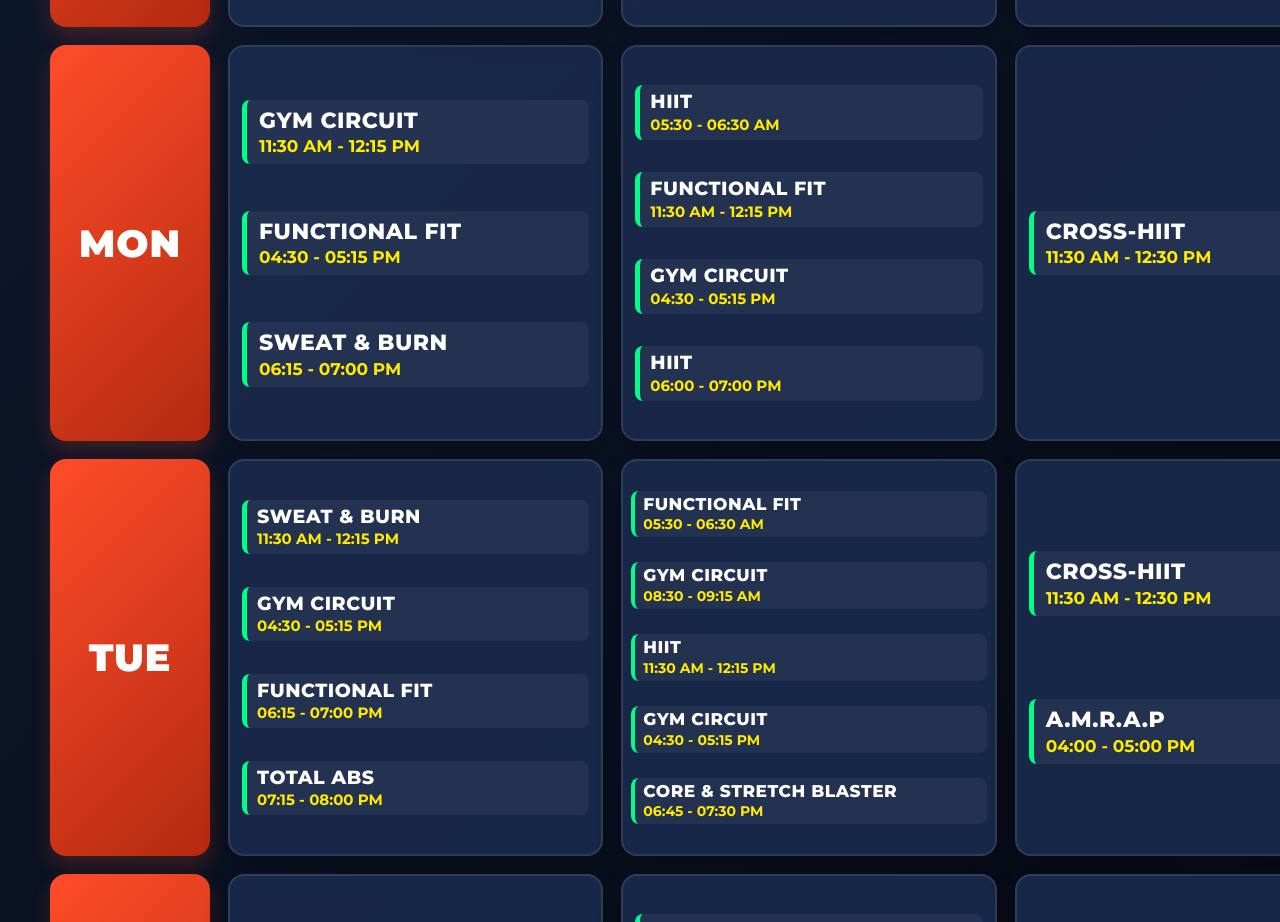
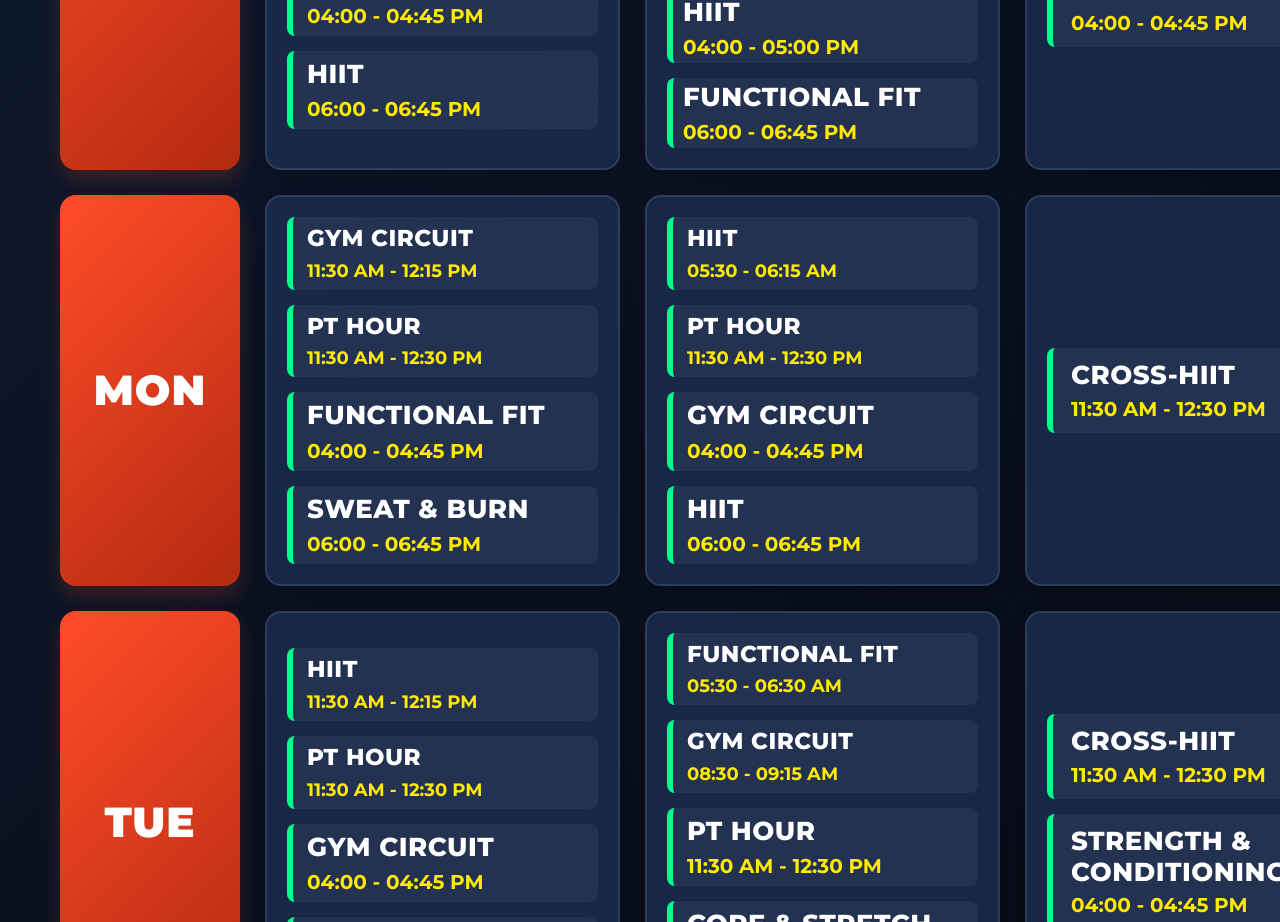
Before and after one commit to ahmemt0a/fitness-schedule, a plain HTML site: page index.html in a window 1280 px wide. Shown: the part 838-1760 px from the top of the page. Drawn offline with Linux system fonts and the light colour scheme.

Commit message:
Revise fitness schedule layout and styling
Updated the fitness schedule layout and styles for better visibility and usability.

```diff
--- a/index.html
+++ b/index.html
@@ -12,7 +12,7 @@
             padding: 0;
         }
 
-        /* Fixed Portrait Canvas Layout - Strict Dimensions Preserved */
+        /* Fixed Portrait Canvas Layout - Brightened background shell */
         body {
             font-family: 'Montserrat', 'Segoe UI', Roboto, sans-serif;
             background: linear-gradient(135deg, #101c33 0%, #0a1120 50%, #04070f 100%);
@@ -22,7 +22,7 @@
             overflow: hidden;
             display: flex;
             flex-direction: column;
-            padding: 70px 50px;
+            padding: 90px 60px;
         }
 
         /* Vibrancy Accent Background Rings */
@@ -50,12 +50,12 @@
 
         header {
             text-align: center;
-            margin-bottom: 40px;
+            margin-bottom: 70px;
             flex-shrink: 0;
         }
 
         h1 {
-            font-size: 82px;
+            font-size: 90px;
             font-weight: 900;
             text-transform: uppercase;
             letter-spacing: 4px;
@@ -66,21 +66,21 @@
         }
 
         .subtitle {
-            font-size: 32px;
-            color: #00ff88;
+            font-size: 36px;
+            color: #00ff88; /* Vibrant neon green for timing subhead */
             text-transform: uppercase;
             letter-spacing: 6px;
-            margin-top: 12px;
+            margin-top: 20px;
             font-weight: 800;
         }
 
-        /* Rigid Structural Grid Matrix Configuration - Scaled to fit 2592px precisely */
+        /* Rigid Structural Grid Matrix Configuration */
         .grid-table {
             flex: 1;
             display: grid;
-            grid-template-columns: 160px 1fr 1fr 1fr;
-            grid-template-rows: 90px repeat(5, minmax(0, 1fr));
-            gap: 18px;
+            grid-template-columns: 180px 1fr 1fr 1fr;
+            grid-template-rows: 110px repeat(5, 1fr); /* Divides rows equally down screen heights */
+            gap: 25px;
             min-height: 0;
         }
 
@@ -91,12 +91,12 @@
             display: flex;
             align-items: center;
             justify-content: center;
-            font-size: 32px;
+            font-size: 36px;
             font-weight: 900;
             text-transform: uppercase;
             letter-spacing: 2px;
             text-align: center;
-            padding: 8px;
+            padding: 10px;
             border-radius: 12px;
             box-shadow: 0 8px 20px rgba(0,0,0,0.3);
         }
@@ -111,7 +111,7 @@
         .day-label {
             background: linear-gradient(135deg, #ff4c29 0%, #b32a10 100%);
             font-weight: 900;
-            font-size: 38px;
+            font-size: 42px;
             display: flex;
             align-items: center;
             justify-content: center;
@@ -124,123 +124,120 @@
 
         /* High Visibility Brightened Schedule Cells */
         .class-cell {
-            background: rgba(26, 43, 77, 0.9);
+            background: rgba(26, 43, 77, 0.9); /* Opaque background stops display washout */
             border: 2px solid rgba(255, 255, 255, 0.1);
             border-radius: 16px;
-            padding: 12px;
+            padding: 20px;
             display: flex;
             flex-direction: column;
-            justify-content: space-evenly;
-            gap: 6px;
+            justify-content: center;
+            gap: 15px;
             box-shadow: 0 10px 25px rgba(0,0,0,0.2);
-            overflow: hidden;
         }
 
         /* Individual Fitness Session Blocks */
         .class-item {
             background: rgba(255, 255, 255, 0.05);
-            border-left: 5px solid #00ff88;
-            padding: 8px 12px;
+            border-left: 6px solid #00ff88; /* Neon green marker for single sessions */
+            padding: 12px 18px;
             border-radius: 8px;
             display: flex;
             flex-direction: column;
             justify-content: center;
-            min-height: 0;
+        }
+
+        /* Shifts design layout if a single cell holds 3+ sessions to guarantee fit */
+        .class-cell div:nth-last-child(n+3),
+        .class-cell div:nth-last-child(n+3) ~ div {
+            padding: 8px 14px;
+            gap: 2px;
         }
 
         .class-name {
-            font-size: 22px;
+            font-size: 26px;
             font-weight: 800;
             color: #ffffff;
             display: block;
-            line-height: 1.15;
+            line-height: 1.2;
             text-transform: uppercase;
             letter-spacing: 0.5px;
         }
 
         .class-time {
-            color: #ffea00;
-            font-size: 17px;
+            color: #ffea00; /* Ultra-bright yellow for timing clocks */
+            font-size: 20px;
             font-weight: 700;
             display: block;
-            margin-top: 3px;
+            margin-top: 5px;
         }
 
-        /* Dynamic scale down for cells containing 4 items */
-        .class-cell:has(> .class-item:nth-child(4)) .class-item {
-            padding: 6px 10px;
+        /* Compress slightly for super heavy density cells to fit flawlessly */
+        .class-cell div:nth-last-child(n+3) .class-name {
+            font-size: 23px;
         }
-        .class-cell:has(> .class-item:nth-child(4)) .class-name {
-            font-size: 19px;
-        }
-        .class-cell:has(> .class-item:nth-child(4)) .class-time {
-            font-size: 15px;
-            margin-top: 2px;
+        .class-cell div:nth-last-child(n+3) .class-time {
+            font-size: 18px;
         }
 
-        /* Dynamic scale down for high-density cells containing 5 items */
-        .class-cell:has(> .class-item:nth-child(5)) {
-            padding: 8px;
-            gap: 4px;
+        /* Ensure cells with 5 items fit without breaking */
+        .class-cell div:nth-last-child(n+5),
+        .class-cell div:nth-last-child(n+5) ~ div {
+            padding: 4px 10px;
         }
-        .class-cell:has(> .class-item:nth-child(5)) .class-item {
-            padding: 4px 8px;
-            border-left-width: 4px;
+        .class-cell div:nth-last-child(n+5) .class-name {
+            font-size: 18px;
         }
-        .class-cell:has(> .class-item:nth-child(5)) .class-name {
-            font-size: 17px;
-        }
-        .class-cell:has(> .class-item:nth-child(5)) .class-time {
-            font-size: 14px;
-            margin-top: 1px;
+        .class-cell div:nth-last-child(n+5) .class-time {
+            font-size: 16px;
         }
     </style>
 </head>
 <body>
 
     <header>
-        <h1>Wellness & Fitness Classes</h1>
-        <div class="subtitle">Male Only</div>
+        <h1>Fitness Classes Schedule</h1>
+        <div class="subtitle">FOR MALE</div>
     </header>
 
     <div class="grid-table">
         <div class="col-header">Days</div>
         <div class="col-header location">Al Farhah</div>
         <div class="col-header location">Al Sa'adah</div>
-        <div class="col-header location">CrossFit</div>
+        <div class="col-header location">Oasis</div>
 
         <!-- SUNDAY -->
         <div class="day-label">Sun</div>
         <div class="class-cell">
             <div class="class-item"><span class="class-name">Sweat &amp; Burn</span><span class="class-time">11:30 AM - 12:15 PM</span></div>
-            <div class="class-item"><span class="class-name">Gym Circuit</span><span class="class-time">04:30 - 05:15 PM</span></div>
-            <div class="class-item"><span class="class-name">HIIT</span><span class="class-time">06:15 - 07:00 PM</span></div>
-            <div class="class-item"><span class="class-name">Total Abs</span><span class="class-time">07:15 - 08:00 PM</span></div>
+            <div class="class-item"><span class="class-name">PT Hour</span><span class="class-time">11:30 AM - 12:30 PM</span></div>
+            <div class="class-item"><span class="class-name">Gym Circuit</span><span class="class-time">04:00 - 04:45 PM</span></div>
+            <div class="class-item"><span class="class-name">HIIT</span><span class="class-time">06:00 - 06:45 PM</span></div>
         </div>
         <div class="class-cell">
             <div class="class-item"><span class="class-name">Functional Fit</span><span class="class-time">05:30 - 06:30 AM</span></div>
             <div class="class-item"><span class="class-name">Gym Circuit</span><span class="class-time">08:30 - 09:15 AM</span></div>
-            <div class="class-item"><span class="class-name">HIIT</span><span class="class-time">11:30 AM - 12:15 PM</span></div>
-            <div class="class-item"><span class="class-name">Gym Circuit</span><span class="class-time">04:30 - 05:15 PM</span></div>
-            <div class="class-item"><span class="class-name">Functional Fit</span><span class="class-time">06:45 - 07:30 PM</span></div>
+            <div class="class-item"><span class="class-name">PT Hour</span><span class="class-time">11:30 AM - 12:30 PM</span></div>
+            <div class="class-item"><span class="class-name">HIIT</span><span class="class-time">04:00 - 05:00 PM</span></div>
+            <div class="class-item"><span class="class-name">Functional Fit</span><span class="class-time">06:00 - 06:45 PM</span></div>
         </div>
         <div class="class-cell">
-            <div class="class-item"><span class="class-name">Cross-HIIT</span><span class="class-time">11:30 AM - 12:30 PM</span></div>
-            <div class="class-item"><span class="class-name">MetCon</span><span class="class-time">04:00 - 05:00 PM</span></div>
+            <div class="class-item"><span class="class-name">Cross-HIIT</span><span class="class-time">11:30 AM - 12:15 PM</span></div>
+            <div class="class-item"><span class="class-name">MetCon</span><span class="class-time">04:00 - 04:45 PM</span></div>
         </div>
 
         <!-- MONDAY -->
         <div class="day-label">Mon</div>
         <div class="class-cell">
             <div class="class-item"><span class="class-name">Gym Circuit</span><span class="class-time">11:30 AM - 12:15 PM</span></div>
-            <div class="class-item"><span class="class-name">Functional Fit</span><span class="class-time">04:30 - 05:15 PM</span></div>
-            <div class="class-item"><span class="class-name">Sweat &amp; Burn</span><span class="class-time">06:15 - 07:00 PM</span></div>
+            <div class="class-item"><span class="class-name">PT Hour</span><span class="class-time">11:30 AM - 12:30 PM</span></div>
+            <div class="class-item"><span class="class-name">Functional Fit</span><span class="class-time">04:00 - 04:45 PM</span></div>
+            <div class="class-item"><span class="class-name">Sweat &amp; Burn</span><span class="class-time">06:00 - 06:45 PM</span></div>
         </div>
         <div class="class-cell">
-            <div class="class-item"><span class="class-name">HIIT</span><span class="class-time">05:30 - 06:30 AM</span></div>
-            <div class="class-item"><span class="class-name">Functional Fit</span><span class="class-time">11:30 AM - 12:15 PM</span></div>
-            <div class="class-item"><span class="class-name">Gym Circuit</span><span class="class-time">04:30 - 05:15 PM</span></div>
-            <div class="class-item"><span class="class-name">HIIT</span><span class="class-time">06:00 - 07:00 PM</span></div>
+            <div class="class-item"><span class="class-name">HIIT</span><span class="class-time">05:30 - 06:15 AM</span></div>
+            <div class="class-item"><span class="class-name">PT Hour</span><span class="class-time">11:30 AM - 12:30 PM</span></div>
+            <div class="class-item"><span class="class-name">Gym Circuit</span><span class="class-time">04:00 - 04:45 PM</span></div>
+            <div class="class-item"><span class="class-name">HIIT</span><span class="class-time">06:00 - 06:45 PM</span></div>
         </div>
         <div class="class-cell">
             <div class="class-item"><span class="class-name">Cross-HIIT</span><span class="class-time">11:30 AM - 12:30 PM</span></div>
@@ -249,37 +246,36 @@
         <!-- TUESDAY -->
         <div class="day-label">Tue</div>
         <div class="class-cell">
-            <div class="class-item"><span class="class-name">Sweat &amp; Burn</span><span class="class-time">11:30 AM - 12:15 PM</span></div>
-            <div class="class-item"><span class="class-name">Gym Circuit</span><span class="class-time">04:30 - 05:15 PM</span></div>
-            <div class="class-item"><span class="class-name">Functional Fit</span><span class="class-time">06:15 - 07:00 PM</span></div>
-            <div class="class-item"><span class="class-name">Total Abs</span><span class="class-time">07:15 - 08:00 PM</span></div>
+            <div class="class-item"><span class="class-name">HIIT</span><span class="class-time">11:30 AM - 12:15 PM</span></div>
+            <div class="class-item"><span class="class-name">PT Hour</span><span class="class-time">11:30 AM - 12:30 PM</span></div>
+            <div class="class-item"><span class="class-name">Gym Circuit</span><span class="class-time">04:00 - 04:45 PM</span></div>
+            <div class="class-item"><span class="class-name">Functional Fit</span><span class="class-time">06:00 - 06:45 PM</span></div>
         </div>
         <div class="class-cell">
             <div class="class-item"><span class="class-name">Functional Fit</span><span class="class-time">05:30 - 06:30 AM</span></div>
             <div class="class-item"><span class="class-name">Gym Circuit</span><span class="class-time">08:30 - 09:15 AM</span></div>
-            <div class="class-item"><span class="class-name">HIIT</span><span class="class-time">11:30 AM - 12:15 PM</span></div>
-            <div class="class-item"><span class="class-name">Gym Circuit</span><span class="class-time">04:30 - 05:15 PM</span></div>
-            <div class="class-item"><span class="class-name">Core &amp; Stretch Blaster</span><span class="class-time">06:45 - 07:30 PM</span></div>
+            <div class="class-item"><span class="class-name">PT Hour</span><span class="class-time">11:30 AM - 12:30 PM</span></div>
+            <div class="class-item"><span class="class-name">Core &amp; Stretch Blaster</span><span class="class-time">06:00 - 06:45 PM</span></div>
         </div>
         <div class="class-cell">
             <div class="class-item"><span class="class-name">Cross-HIIT</span><span class="class-time">11:30 AM - 12:30 PM</span></div>
-            <div class="class-item"><span class="class-name">A.M.R.A.P</span><span class="class-time">04:00 - 05:00 PM</span></div>
+            <div class="class-item"><span class="class-name">Strength &amp; Conditioning</span><span class="class-time">04:00 - 04:45 PM</span></div>
         </div>
 
         <!-- WEDNESDAY -->
         <div class="day-label">Wed</div>
         <div class="class-cell">
             <div class="class-item"><span class="class-name">Gym Circuit</span><span class="class-time">11:30 AM - 12:15 PM</span></div>
-            <div class="class-item"><span class="class-name">Functional Fit</span><span class="class-time">04:30 - 05:15 PM</span></div>
-            <div class="class-item"><span class="class-name">Gym Circuit</span><span class="class-time">06:15 - 07:00 PM</span></div>
+            <div class="class-item"><span class="class-name">Functional Fit</span><span class="class-time">04:00 - 04:45 PM</span></div>
+            <div class="class-item"><span class="class-name">Gym Circuit</span><span class="class-time">06:00 - 06:45 PM</span></div>
         </div>
         <div class="class-cell">
             <div class="class-item"><span class="class-name">Gym Circuit</span><span class="class-time">05:30 - 06:30 AM</span></div>
-            <div class="class-item"><span class="class-name">Functional Fit</span><span class="class-time">11:30 AM - 12:15 PM</span></div>
-            <div class="class-item"><span class="class-name">HIIT</span><span class="class-time">04:30 - 05:15 PM</span></div>
-            <div class="class-item"><span class="class-name">HIIT</span><span class="class-time">06:00 - 07:00 PM</span></div>
+            <div class="class-item"><span class="class-name">PT Hour</span><span class="class-time">11:30 AM - 12:30 PM</span></div>
+            <div class="class-item"><span class="class-name">HIIT</span><span class="class-time">04:00 - 04:45 PM</span></div>
         </div>
         <div class="class-cell">
+            <div class="class-item"><span class="class-name">PT Hour</span><span class="class-time">11:30 AM - 12:30 PM</span></div>
             <div class="class-item"><span class="class-name">Cross-HIIT</span><span class="class-time">11:30 AM - 12:30 PM</span></div>
         </div>
 
@@ -287,19 +283,20 @@
         <div class="day-label">Thu</div>
         <div class="class-cell">
             <div class="class-item"><span class="class-name">Functional Fit</span><span class="class-time">11:30 AM - 12:15 PM</span></div>
-            <div class="class-item"><span class="class-name">HIIT</span><span class="class-time">04:30 - 05:15 PM</span></div>
-            <div class="class-item"><span class="class-name">Gym Circuit</span><span class="class-time">06:15 - 07:00 PM</span></div>
+            <div class="class-item"><span class="class-name">PT Hour</span><span class="class-time">11:30 AM - 12:30 PM</span></div>
+            <div class="class-item"><span class="class-name">HIIT</span><span class="class-time">04:00 - 04:45 PM</span></div>
+            <div class="class-item"><span class="class-name">Gym Circuit</span><span class="class-time">06:00 - 06:45 PM</span></div>
         </div>
         <div class="class-cell">
             <div class="class-item"><span class="class-name">Functional Fit</span><span class="class-time">05:30 - 06:30 AM</span></div>
             <div class="class-item"><span class="class-name">Core &amp; Stretch Blaster</span><span class="class-time">08:30 - 09:15 AM</span></div>
-            <div class="class-item"><span class="class-name">Gym Circuit</span><span class="class-time">11:30 AM - 12:15 PM</span></div>
-            <div class="class-item"><span class="class-name">HIIT</span><span class="class-time">04:30 - 05:15 PM</span></div>
-            <div class="class-item"><span class="class-name">Sweat &amp; Burn</span><span class="class-time">06:15 - 07:00 PM</span></div>
+            <div class="class-item"><span class="class-name">PT Hour</span><span class="class-time">11:30 AM - 12:30 PM</span></div>
+            <div class="class-item"><span class="class-name">HIIT</span><span class="class-time">04:00 - 04:45 PM</span></div>
+            <div class="class-item"><span class="class-name">Sweat &amp; Burn</span><span class="class-time">06:00 - 06:45 PM</span></div>
         </div>
         <div class="class-cell">
             <div class="class-item"><span class="class-name">Cross-HIIT</span><span class="class-time">11:30 AM - 12:30 PM</span></div>
-            <div class="class-item"><span class="class-name">MetCon</span><span class="class-time">04:00 - 05:00 PM</span></div>
+            <div class="class-item"><span class="class-name">MetCon</span><span class="class-time">04:00 - 04:45 PM</span></div>
         </div>
     </div>
 
```
